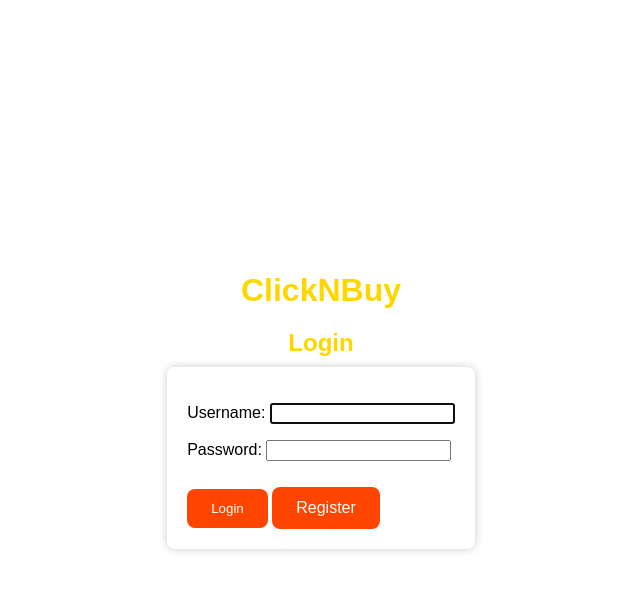
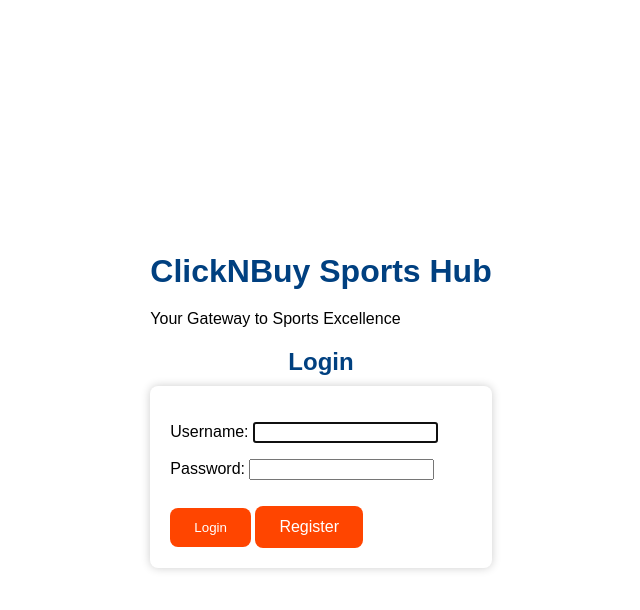
Before and after one commit to Lifeisforty2/shopping, a Django app: page /login/ in a window 1280 px wide. Shown: the top 610 px of the page, without its empty margins (319-959 px from the left). Run offline with Django 4.2, Linux system fonts and the light colour scheme.

Commit message:
Testing login styling1

```diff
--- a/shop/static/shop/style.css
+++ b/shop/static/shop/style.css
@@ -65,7 +65,7 @@ h2 {
 .register-button:hover,
 .logout-button:hover,
 .button:hover {
-    background-color: #333333;
+    background-color: #FF6347;
 }
 
 /* Header styling */
@@ -124,8 +124,3 @@ main {
     align-self: center;
     margin-top: 20px;
 }
-
-/* Accent color - Vibrant Yellow */
-.accent-yellow {
-    color: #FFD700; /* Vibrant Yellow */
-}
--- a/shop/templates/login.html
+++ b/shop/templates/login.html
@@ -7,8 +7,9 @@
 </head>
 <body>
     <div class="login-container">
-        <h1 class="accent-yellow">ClickNBuy</h1>
-        <h2 class="accent-yellow">Login</h2>
+        <h1>ClickNBuy Sports Hub</h1>
+        <p class="slogan">Your Gateway to Sports Excellence</p>
+        <h2>Login</h2>
         <form method="post" action="{% url 'login' %}">
             {% csrf_token %}
             {{ form.as_p }}
```
